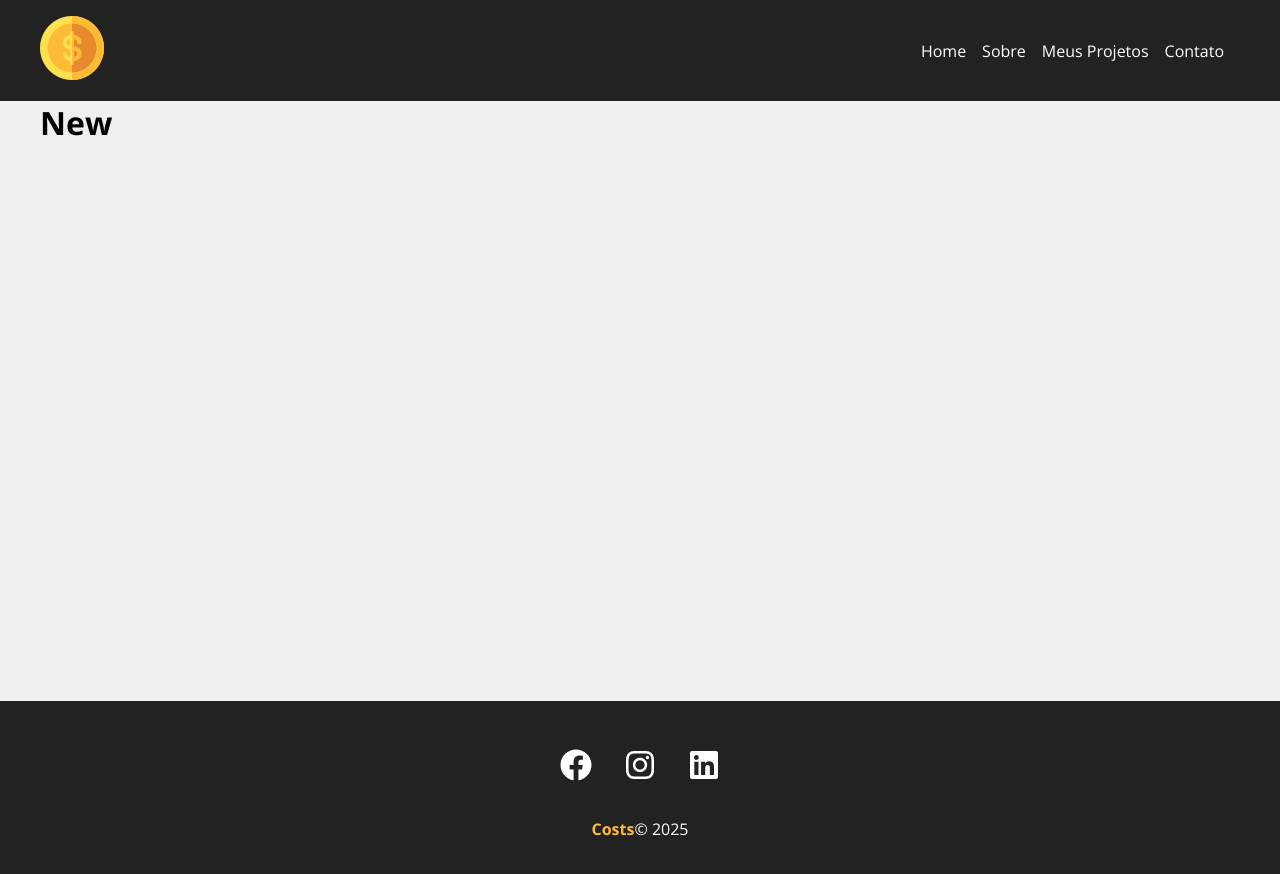
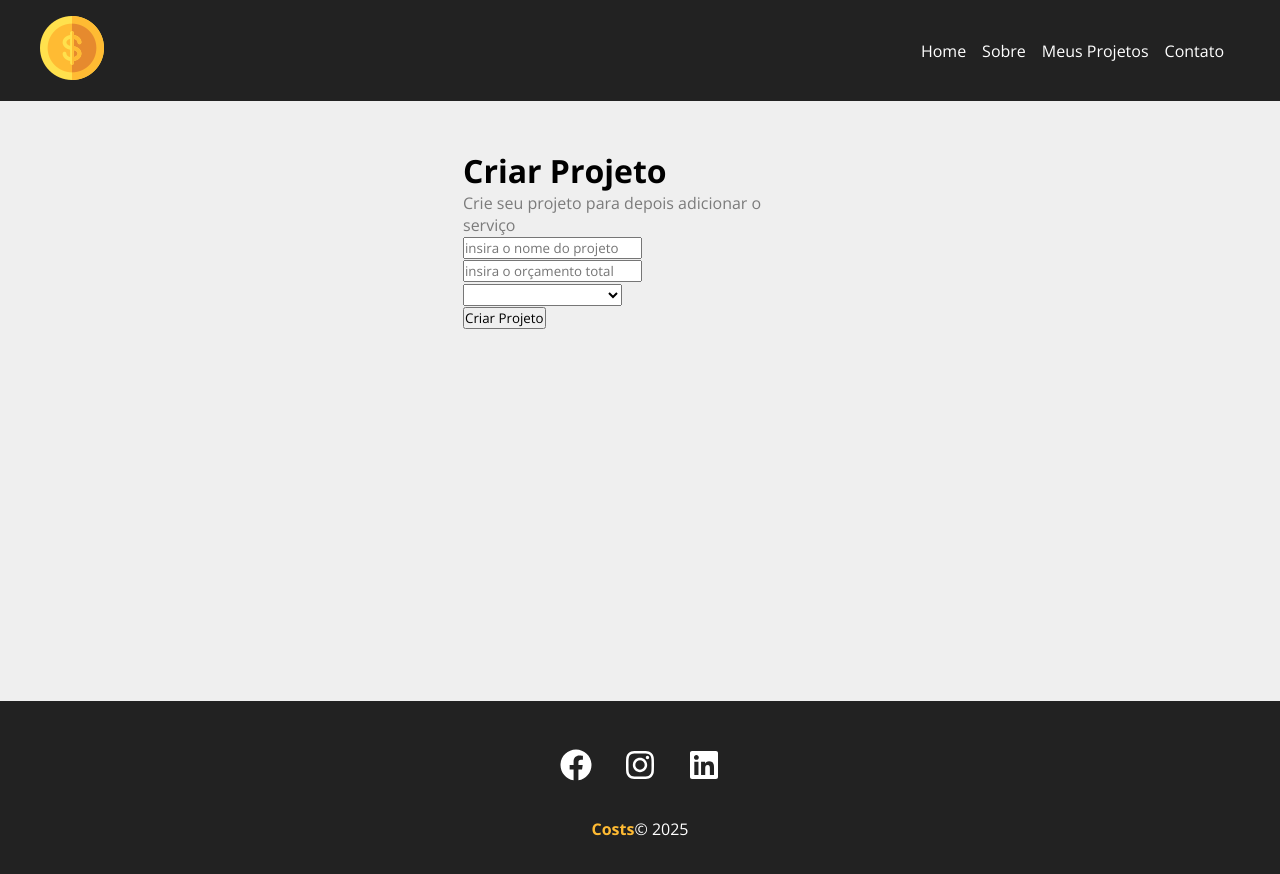
Before and after one commit to kayquemab/React, a React (Create React App) app in the folder Costs/: page /NewProject in a window 1280 px wide. Shown: the top 874 px of the page. Built offline with nearby package versions, Linux system fonts and the light colour scheme.

Commit message:
React #21

```diff
--- a/Costs/src/App.js
+++ b/Costs/src/App.js
@@ -1,4 +1,4 @@
-import { BrowserRouter as Router, Routes, Route, Link } from 'react-router-dom';
+import { BrowserRouter as Router, Routes, Route } from 'react-router-dom';
 
 import Home from './components/pages/Home';
 import Company from './components/pages/Company';
--- a/Costs/src/components/pages/NewProject.js
+++ b/Costs/src/components/pages/NewProject.js
@@ -1,7 +1,13 @@
+import ProjectForm from '../project/ProjectForm';
+import styles from './NewProject.module.css';
+
 function NewProject() {
   return (
-    <div>
-      <h1>New</h1>
+    <div className={styles.newProject_container}>
+      <h1>Criar Projeto</h1>
+      <p>Crie seu projeto para depois adicionar o serviço</p>
+
+      <ProjectForm/>
     </div>
   );
 }
--- /dev/null
+++ b/Costs/src/components/pages/NewProject.module.css
@@ -0,0 +1,13 @@
+.newProject_container {
+    width: 450px;
+    margin: 0 auto;
+    padding: 3em;
+}
+
+.newProject_cotainer h1 {
+    margin-bottom: 0.5em;
+}
+
+.newProject_container p {
+    color: #7b7b7b;
+}
--- /dev/null
+++ b/Costs/src/components/project/ProjectForm.js
@@ -0,0 +1,29 @@
+function ProjectForm() {
+    return (
+
+        <form>
+
+            <div>
+                <input type="text" placeholder="insira o nome do projeto" />
+            </div>
+
+            <div>
+                <input type="number" placeholder="insira o orçamento total" />
+            </div>
+
+            <div>
+                <select name="category_id">
+                    <option disabled> Selecione a Categoria: </option>
+                </select>
+            </div>
+
+            <div>
+                <input type="submit" value="Criar Projeto"/>
+            </div>
+
+        </form>
+
+    )
+}
+
+export default ProjectForm
```
